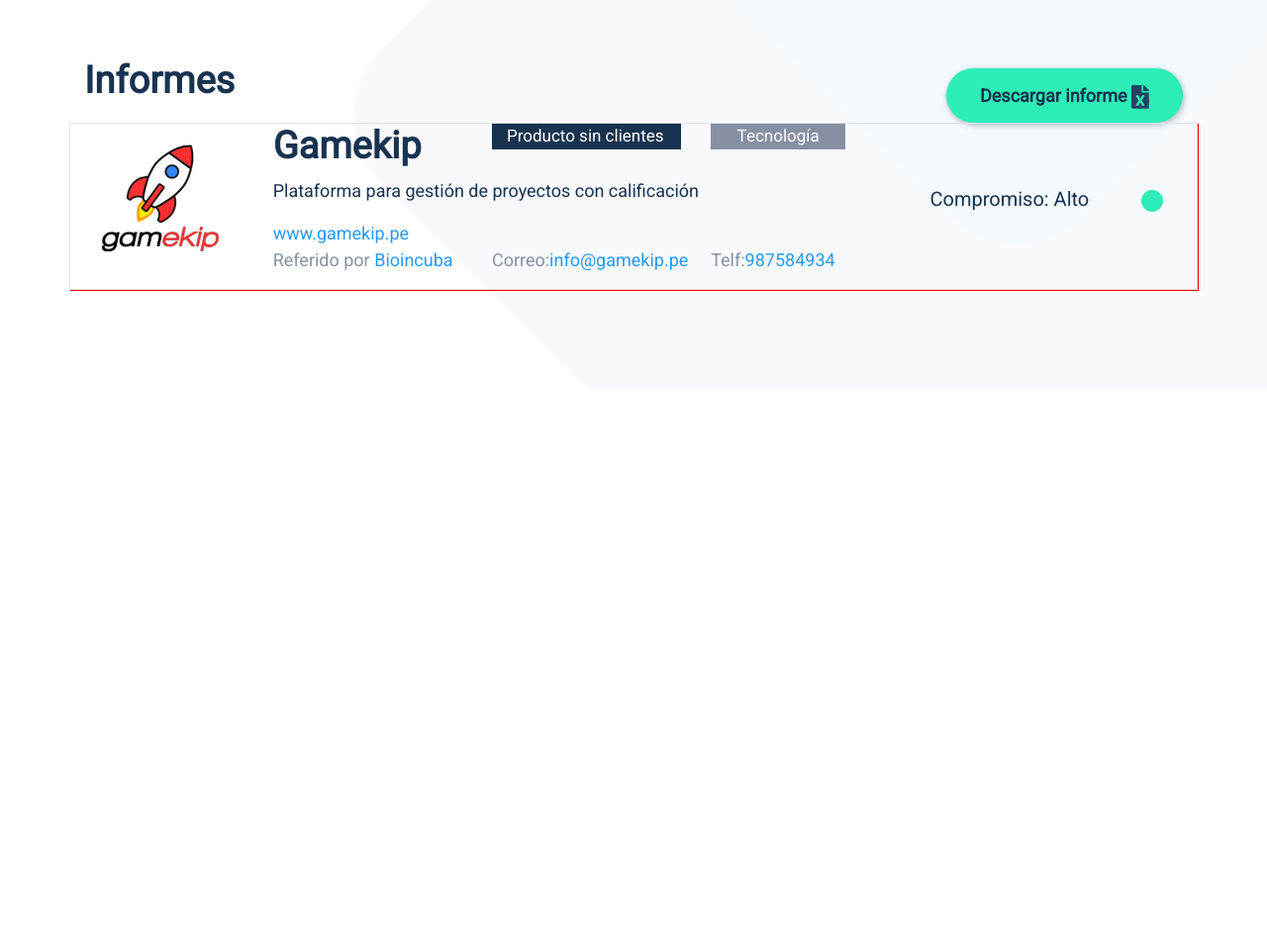
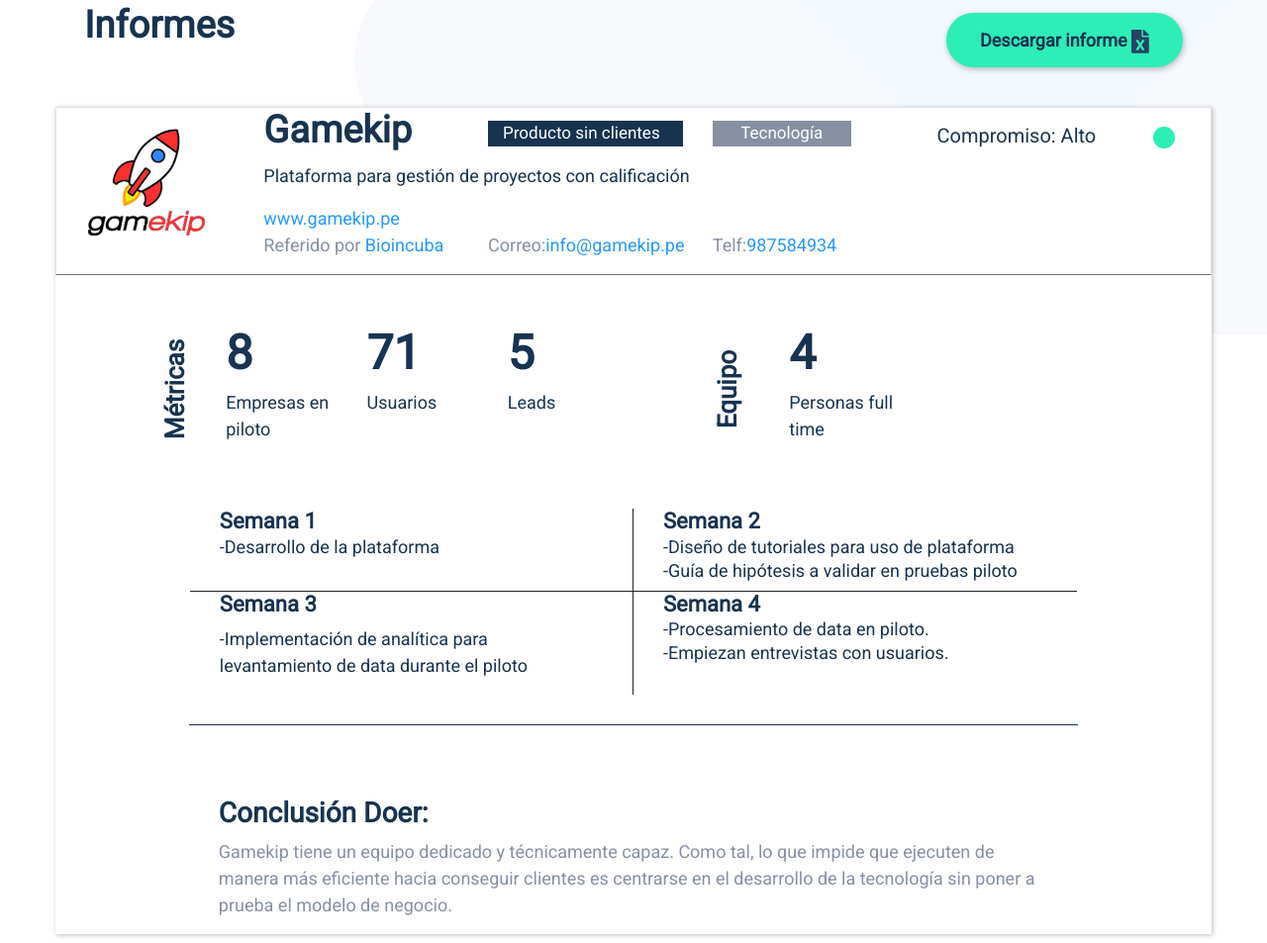
Before and after one commit to martin1908/landing-startup, a plain HTML site: page index.html in a window 1280 px wide. Shown: the part 732-1685 px from the top of the page at 99% size. Before the commit the page ends 1126 px from the top, so only its background shows below. Drawn offline with nearby package versions, Linux system fonts and the light colour scheme.

Commit message:
landing desktop

```diff
--- a/css/style.css
+++ b/css/style.css
@@ -1,6 +1,9 @@
 /* Menu */
 .menu{
     background-color: #183350;
+    position: fixed;
+    width: 100%;
+    z-index: 99999999;
 }
 .navbar-light .navbar-nav .nav-link {
     color: #FFFFFF;
@@ -63,8 +66,11 @@
     background-repeat: no-repeat; /* Do not repeat the image */
     background-size: cover;
 }
+.spr-container{
+    padding: 40px 1px 9px 1px;
+}
 .border{
-    border-bottom: 1px solid #707070;
+    border-bottom: 1px solid #707070 !important;
 }
 .seccion-3 .stc-3-1-1{
     margin-top: 200px;
@@ -91,7 +97,8 @@
     box-shadow: 1px 2px 6px 0px #00000045
 }
 .stc-3-2{
-    box-shadow: 1px 1px red;
+    box-shadow: 1px 1px 5px 0px #00000045;
+    background: #FFFFFF;
 }
 .stc-3-2-3 p{
     color: #183350;
@@ -114,6 +121,7 @@
     font-size: 17px;
     font-family: 'Roboto';
     font-weight: 500;
+    margin-top: 13px;
 }
 .stc-3-2-2-2{
     background: #8790A3;
@@ -122,9 +130,10 @@
     font-family: 'Roboto';
     font-weight: 500;
     text-align: center;
+    margin-top: 13px;
 }
 .stc-3-2-3{
-    margin: auto;
+    margin-top: 13px;
 }
 .circle{
     width: 22px;
@@ -154,3 +163,79 @@
 .referidos span{
     color: #2699FB;
 }
+/* .rotar h4 {
+    -webkit-transform: rotate(-90deg);
+    transform: rotate(-90deg);
+} */
+.rotar h4{
+    color: #183350;
+    font-size: 26px;
+    font-family: 'Roboto';
+    font-weight: 600;
+    -webkit-transform: rotate(-90deg);
+    transform: rotate(-90deg);
+    position: absolute;
+    top: 50px;
+    left: 40px;
+}
+.numbers h4{
+    color: #183350;
+    font-size: 48px;
+    font-family: 'Roboto';
+    font-weight: 600;
+}
+.numbers p{
+    color: #183350;
+    font-size: 18px;
+    font-family: 'Roboto';
+    font-weight: 400;
+}
+.sm-1{
+    border-right: 1px solid;
+    border-bottom: 1px solid;
+}
+.sm-2{
+    border-bottom: 1px solid;
+}
+.sm-3{
+    border-right: 1px solid;
+}
+.sm-1 h4,.sm-2 h4,.sm-3 h4,.sm-4 h4{
+    color: #183350;
+    font-size: 22px;
+    font-family: 'Roboto';
+    font-weight: 600;
+
+}
+.sm-1 p,.sm-2 p,.sm-3 p,.sm-4 p{
+    color: #183350;
+    font-size: 18px;
+    font-family: 'Roboto';
+    font-weight: 500;
+
+}
+.sm-1 p,.sm-2 p,.sm-4 p{
+    line-height: 8px;
+
+}
+.ctn-numbers{
+    margin-top: 50px;
+}
+.row-numbers{
+    border-bottom: 1px solid #183350;
+    padding: 1px 1px 30px 1px;
+}
+.conclu h4{
+    color: #183350;
+    font-size: 28px;
+    font-family: 'Roboto';
+    font-weight: 600;
+
+}
+.conclu p{
+    color: #8790A3;
+    font-size: 18px;
+    font-family: 'Roboto';
+    font-weight: 400;
+
+}
--- a/index.html
+++ b/index.html
@@ -60,7 +60,7 @@
 						</div>
 					</div>
 				</div>
-				<div class="container">
+				<div class="container spr-container">
 					<div class="row">
 						<div class="col-12 stc-3-2">
 							<div class="row border">
@@ -117,6 +117,90 @@
 									</div>
 								</div>
 							</div>
+							<div class="container ctn-numbers">
+								<div class="row">
+									<div class="col-md-6">
+										<div class="row">
+											<div class="col-md-3">
+												<div class="col-12  rotar">
+													<h4>Métricas</h4>
+												</div>
+											</div>
+											<div class="col-md-3 numbers">
+												<h4>8</h4>
+												<p>Empresas
+														en piloto</p>
+											</div>
+											<div class="col-md-3 numbers">
+												<h4>71</h4>
+												<p>Usuarios</p>
+											</div>
+											<div class="col-md-3 numbers">
+												<h4>5</h4>
+												<p>Leads</p>
+											</div>
+										</div>
+									</div>
+									<div class="col-md-6">
+										<div class="row">
+											<div class="col-md-3">
+												<div class="col-12  rotar">
+													<h4>Equipo</h4>
+												</div>
+											</div>
+											<div class="col-md-3 numbers">
+												<h4>4</h4>
+												<p>Personas full time</p>
+											</div>
+										</div>
+									</div>
+								</div>
+							</div>
+							<div class="container">
+								<div class="container ctn-numbers">
+									<div class="row offset-1 col-md-10 row-numbers">
+										<div class="col-md-6 sm-1">
+											<div class="col-12">
+												<h4>Semana 1</h4>
+												<p>-Desarrollo de la plataforma</p>
+											</div>
+										</div>
+										<div class="col-md-6 sm-2">
+											<div class="col-12">
+												<h4>Semana 2</h4>
+												<p>-Diseño de tutoriales para uso de plataforma
+													</p>
+												<p>-Guía de hipótesis a validar en pruebas piloto</p>
+											</div>
+										</div>
+										<div class="col-md-6 sm-3">
+												<div class="col-12">
+													<h4>Semana 3</h4>
+													<p>-Implementación de analítica para levantamiento
+															de data durante el piloto
+															</p>
+												</div>
+											</div>
+											<div class="col-md-6 sm-4">
+												<div class="col-12">
+													<h4>Semana 4</h4>
+													<p>-Procesamiento de data en piloto.
+														</p>
+													<p>-Empiezan entrevistas con usuarios.</p>
+												</div>
+											</div>
+									</div>
+									<div class="row offset-1 col-md-10">
+										<div class="col-12 conclu">
+											<br>
+											<br>
+											<br>
+											<h4>Conclusión Doer:</h4>
+											<p>Gamekip tiene un equipo dedicado y técnicamente capaz. Como tal, lo que impide que ejecuten de manera más eficiente hacia conseguir clientes es centrarse en el desarrollo de la tecnología sin poner a prueba el modelo de negocio.</p>
+										</div>
+									</div>
+								</div>
+							</div>
 						</div>
 					</div>
 				</div>
```
